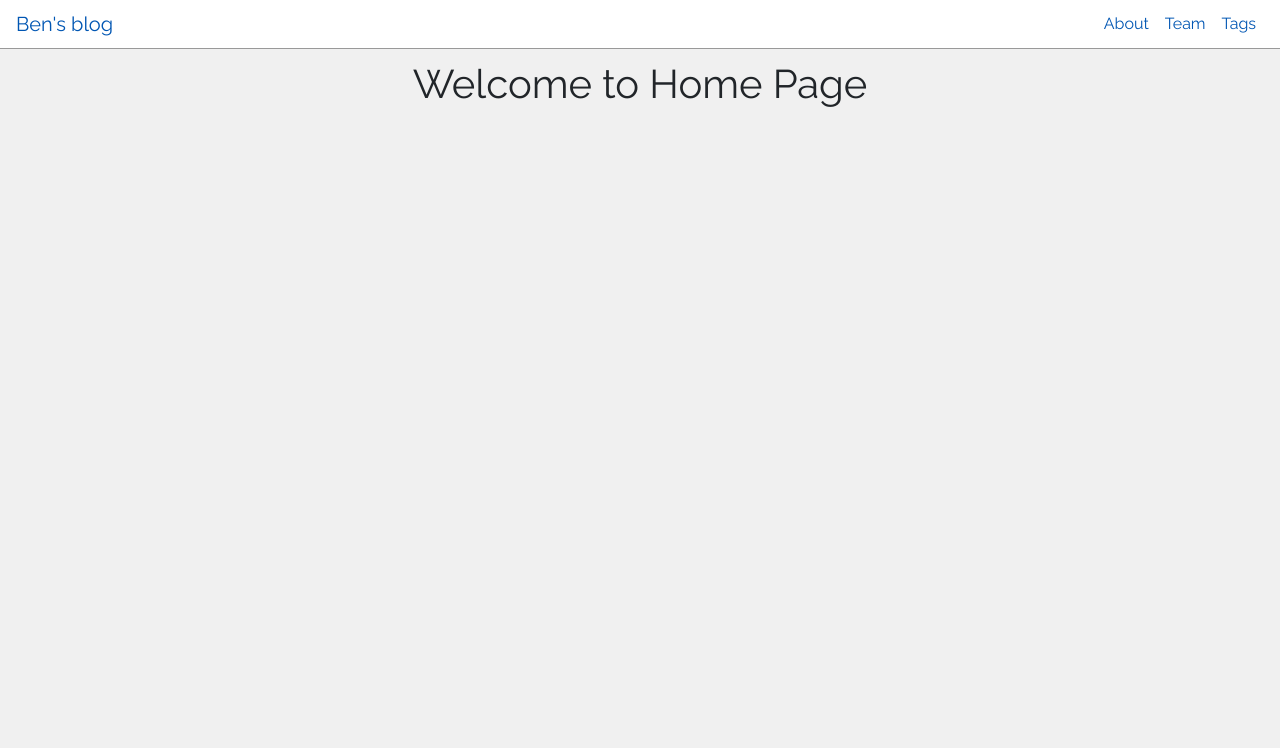
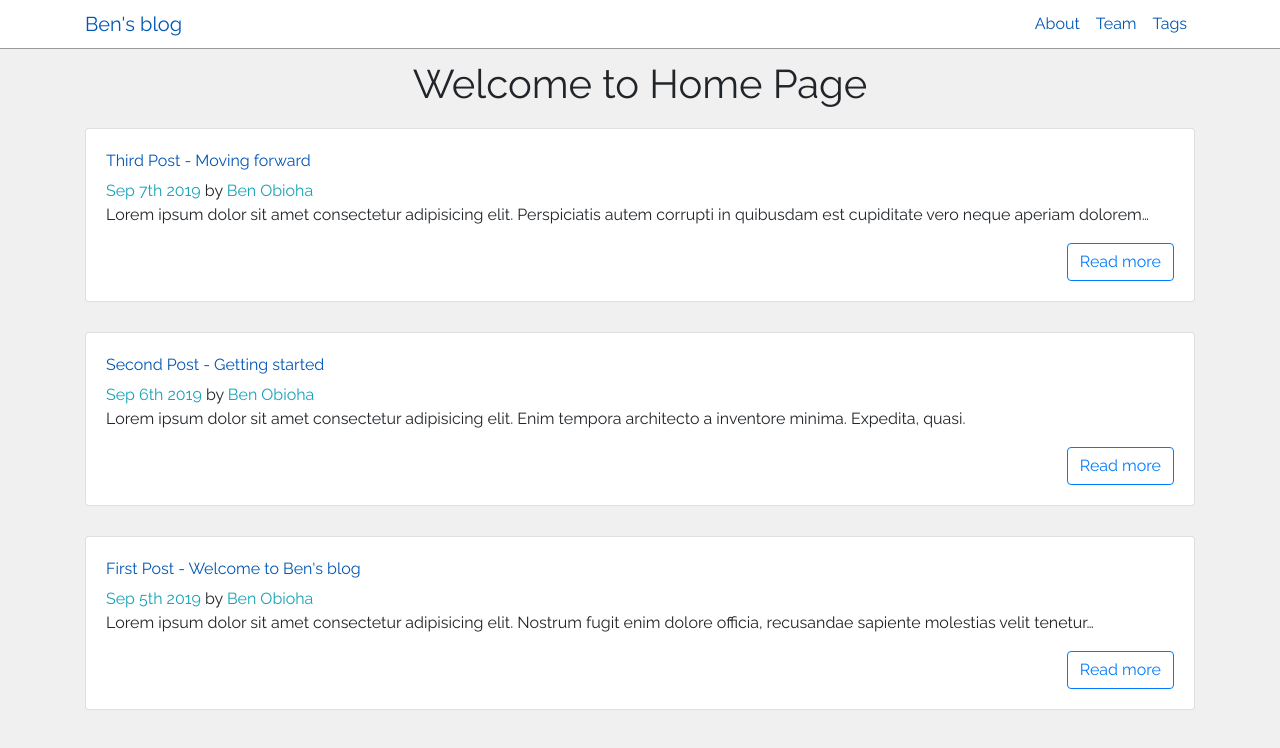
Before and after one commit to Ben4code/bens_blog, a Gatsby site: page / in a window 1280 px wide. Built offline with nearby package versions, Linux system fonts and the light colour scheme; Gatsby itself is replaced by a stand-in of ours.

Commit message:
Added Dynamic content from markdown

```diff
--- a/gatsby-config.js
+++ b/gatsby-config.js
@@ -14,6 +14,13 @@ module.exports = {
         path: `${__dirname}/src/images`,
       },
     },
+    {
+      resolve: `gatsby-source-filesystem`,
+      options: {
+        name: `pages`,
+        path: `${__dirname}/src/pages`,
+      },
+    },
     `gatsby-transformer-sharp`,
     `gatsby-plugin-sharp`,
     {
@@ -28,6 +35,7 @@ module.exports = {
         icon: `src/images/grootFavicon.png`, // This path is relative to the root of the site.
       },
     },
+    `gatsby-transformer-remark`
     // this (optional) plugin enables Progressive Web App + Offline functionality
     // To learn more, visit: https://gatsby.dev/offline
     // `gatsby-plugin-offline`,
--- a/package.json
+++ b/package.json
@@ -14,7 +14,9 @@
     "gatsby-plugin-sass": "^2.1.13",
     "gatsby-plugin-sharp": "^2.2.13",
     "gatsby-source-filesystem": "^2.1.11",
+    "gatsby-transformer-remark": "^2.6.21",
     "gatsby-transformer-sharp": "^2.2.7",
+    "moment": "^2.24.0",
     "node-sass": "^4.12.0",
     "prop-types": "^15.7.2",
     "react": "^16.9.0",
--- /dev/null
+++ b/src/components/Posts.js
@@ -0,0 +1,25 @@
+import React from 'react'
+import {Card, CardBody, CardTitle, CardSubtitle, CardText} from 'reactstrap'
+import {Link} from 'gatsby';
+import Moment from 'moment'
+
+
+export default function Posts({post}) {
+    return (
+        <Card>
+            <CardBody>
+                <CardTitle>
+                    <Link to={post.frontmatter.path}>
+                        {post.frontmatter.title}
+                    </Link>
+                </CardTitle>
+                <CardSubtitle>
+                    <span className="text-info">{Moment(post.frontmatter.date).format("MMM Do YYYY")}</span> by{' '}
+                    <span className="text-info">{post.frontmatter.author}</span>
+                </CardSubtitle>
+                <CardText>{post.excerpt}</CardText>
+                <Link to={post.frontmatter.path} className="btn btn-outline-primary float-right">Read more</Link>
+            </CardBody>
+        </Card>
+    )
+}
--- a/src/components/header.js
+++ b/src/components/header.js
@@ -5,11 +5,8 @@ import {
   Collapse,
   Navbar,
   NavbarToggler,
-  NavbarBrand,
   Nav,
-  NavItem,
-  NavLink
-} from 'reactstrap';
+  NavItem } from 'reactstrap';
 
 
 
@@ -33,27 +30,23 @@ export default class Header extends Component {
     return (
       <div>
         <Navbar fixed="top" light expand="sm">
-          <NavbarBrand href="/">{this.props.siteTitle}</NavbarBrand>
+          <div className="container">
+            <Link className="navbar-brand" to='/'>{this.props.siteTitle}</Link>
             <NavbarToggler onClick={this.toggle} />
             <Collapse isOpen={this.state.isOpen} navbar>
               <Nav className="ml-auto" navbar>
                 <NavItem>
-                <NavLink>
-                  <Link to="/about">About</Link>
-                </NavLink>
+                  <Link className="nav-link" to="/about">About</Link>
                 </NavItem>
                 <NavItem>
-                <NavLink>
-                  <Link to="/team">Team</Link>
-                </NavLink>
+                  <Link className="nav-link" to="/team">Team</Link>
                 </NavItem>
                 <NavItem>
-                <NavLink>
-                  <Link to="/tags">Tags</Link>
-                </NavLink>
+                  <Link className="nav-link" to="/tags">Tags</Link>
                 </NavItem>
               </Nav>
             </Collapse>
+          </div>
         </Navbar>
       </div>
     );
--- a/src/pages/index.js
+++ b/src/pages/index.js
@@ -1,12 +1,40 @@
 import React from "react"
 import Layout from "../components/layout"
 import SEO from "../components/seo"
+import { StaticQuery, graphql } from 'gatsby'
+import Posts from '../components/Posts'
 
 const IndexPage = () => (
   <Layout>
     <SEO title="Home" />
     <h1>Welcome to Home Page</h1>
+    <StaticQuery query={IndexQuery} render={ (data)=> (
+      <div>
+        {data.allMarkdownRemark.edges.map(({node}) => (
+          <Posts key={node.id} post={node}/>
+        ))}
+      </div>
+    )}/>
   </Layout>
 )
 
+const IndexQuery = graphql`
+  query{
+    allMarkdownRemark(sort: {fields: frontmatter___date, order: DESC}){
+      edges {
+        node {
+          frontmatter {
+            author
+            date
+            path
+            title
+          }
+          excerpt
+          id
+        }
+      }
+    }
+  }
+`
+
 export default IndexPage
--- /dev/null
+++ b/src/pages/posts/post-1.md
@@ -0,0 +1,9 @@
+---
+title: "First Post - Welcome to Ben's blog"
+date: "2019-09-5 23:14:00"
+author: "Ben Obioha"
+path: "/first-post"
+---
+
+
+Lorem ipsum dolor sit amet consectetur adipisicing elit. Nostrum fugit enim dolore officia, recusandae sapiente molestias velit tenetur sequi quam officiis aspernatur autem corrupti optio minus inventore dolor, id, ratione veritatis! Sapiente amet voluptate quis laudantium suscipit iusto illum magnam voluptatum, possimus accusantium inventore, deserunt harum aliquid. Voluptatibus, nam pariatur.
--- /dev/null
+++ b/src/pages/posts/post-2.md
@@ -0,0 +1,10 @@
+---
+title: "Second Post - Getting started"
+date: "2019-09-6 21:14:00"
+author: "Ben Obioha"
+path: "/second-post"
+---
+
+
+
+Lorem ipsum dolor sit amet consectetur adipisicing elit. Enim tempora architecto a inventore minima. Expedita, quasi.
--- /dev/null
+++ b/src/pages/posts/post-3.md
@@ -0,0 +1,9 @@
+---
+title: "Third Post - Moving forward"
+date: "2019-09-7 13:14:00"
+author: "Ben Obioha"
+path: "/third-post"
+---
+
+
+Lorem ipsum dolor sit amet consectetur adipisicing elit. Perspiciatis autem corrupti in quibusdam est cupiditate vero neque aperiam dolorem rem repellat assumenda, alias aliquid tempora doloremque aspernatur, nulla iste suscipit, eaque fuga nesciunt deleniti facere. Ex nobis tenetur voluptatibus et? Quo est nihil nobis rem minima at magni, placeat dignissimos libero alias fuga! Perferendis non obcaecati nihil suscipit sequi odit nam dolor consectetur veniam culpa? Natus alias maiores enim.
```
Also changed, not shown: 1 other file. Lines whose indentation alone changed are shown as unchanged.
